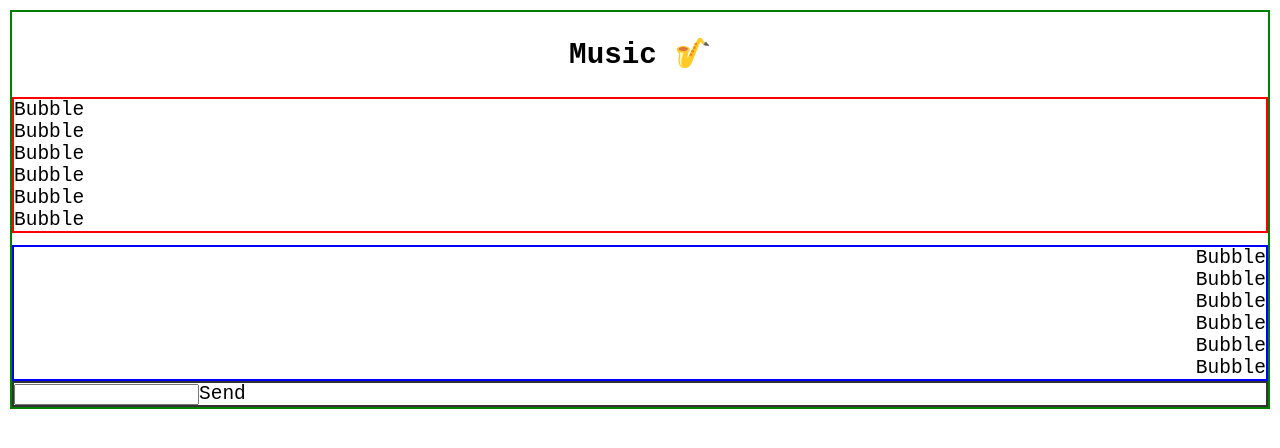
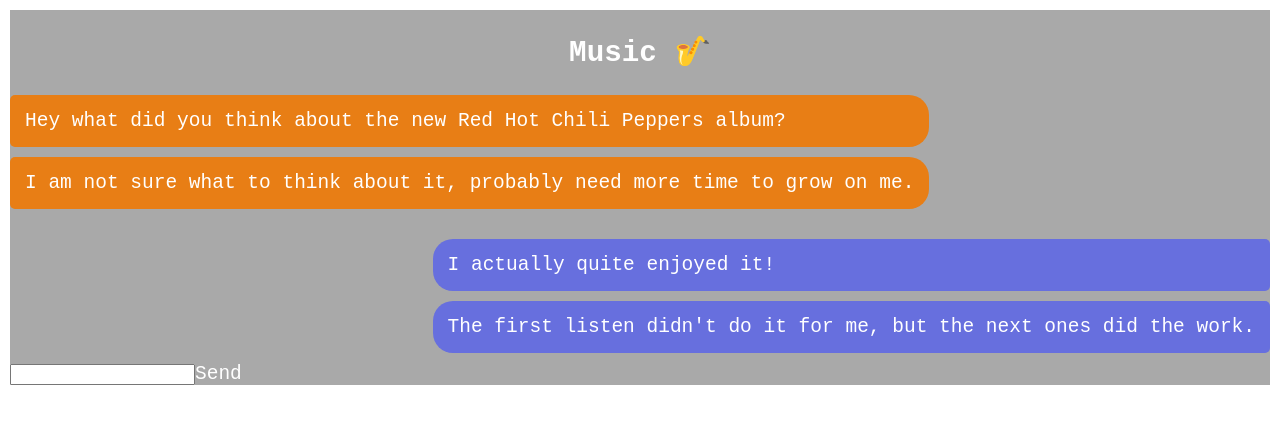
Before and after one commit to frustrabe/chatrooms-app-v1.0, a React (Create React App) app: page /chatrooms/1 in a window 1280 px wide. Shown: the top 448 px of the page. Built offline with nearby package versions, Linux system fonts and the light colour scheme.

Commit message:
styling of the message bubbles and overall look, more dummy data

```diff
--- a/src/App.css
+++ b/src/App.css
@@ -51,7 +51,7 @@
   font-family: monospace;
   font-size: 2em;
   font-weight: bold;
-  border: 3px solid #333;
+  /*border: 3px solid #333;*/
   margin: 10px;
 }
 
@@ -61,7 +61,7 @@
   font-family: monospace;
   font-size: 2em;
   font-weight: bold;
-  border: 3px solid #333;
+  /*border: 3px solid #333;*/
   margin: 10px;
 }
 
@@ -91,7 +91,8 @@
   font-family: monospace;
   margin: 10px;
   font-size: 1.5em;
-  border: 2px solid green;
+  /*border: 2px solid green;*/
+  background-color: darkgray;
 }
 
 /* The style of room tag name*/
@@ -99,6 +100,7 @@
 h2 {
   display: flex;
   justify-content: center;
+  color: white;
 
 }
 
@@ -106,24 +108,49 @@
   display: flex;
 }*/
 
+/*Style of recieved messages container*/
+
 .recieved-messages {
   display: flex;
   justify-content: flex-start;
   align-content: space-around;
-  border: 2px solid red;
-  margin-bottom: 1%;
+  /*border: 2px solid red;*/
+  color: white;
+  margin-bottom: 20px;
 }
+
+/*Style of recieved messages text box*/
+.recieved-message-text {
+  padding: 15px;
+  min-height: 20px;
+  background: #e87e15;
+  border-radius: 5px 20px 20px 5px;
+  margin-bottom: 10px;
+}
+
+/*Style of sent messages container*/
 
 .sent-messages {
   display: flex;
   justify-content: flex-end;
   align-content: space-around;
-  border: 2px solid blue;
+  /*border: 2px solid blue;*/
+  color: white;
 }
 
+/*Style of sent messages text box*/
+
+.sent-message-text {
+  padding: 15px;
+  min-height: 20px;
+  background: #676fde;
+  border-radius: 20px 5px 5px 20px;
+  margin-bottom: 10px;
+}
 
 .Toolbox {
   display: flex;
   flex-direction: row;
-  border: 2px solid #333;
+  /*border: 2px solid #333;*/
+  color: white;
 }
--- a/src/components/Bubble.js
+++ /dev/null
@@ -1,7 +0,0 @@
-export default function Bubble() {
-    return (
-        <div className="Bubble">
-            Bubble
-        </div>
-    );
-}
--- /dev/null
+++ b/src/components/BubbleRecieved.js
@@ -0,0 +1,14 @@
+export default function BubbleRecieved() {
+    return (
+        <div className="BubbleRecieved">
+            <div className="recieved-message">
+                <div className="recieved-message-text">
+                    Hey what did you think about the new Red Hot Chili Peppers album?
+                </div>
+                <div className="recieved-message-text">
+                    I am not sure what to think about it, probably need more time to grow on me.
+                </div>
+            </div>
+        </div>
+    );
+}
--- /dev/null
+++ b/src/components/BubbleSent.js
@@ -0,0 +1,14 @@
+export default function BubbleSent() {
+    return (
+        <div className="BubbleSent">
+            <div className="sent-message">
+                <div className="sent-message-text">
+                    I actually quite enjoyed it!
+                </div>
+                <div className="sent-message-text">
+                    The first listen didn't do it for me, but the next ones did the work.
+                </div>
+            </div>
+        </div>
+    );
+}
--- a/src/components/Chatroom.js
+++ b/src/components/Chatroom.js
@@ -1,8 +1,9 @@
-import Messages from "./Messages";
+import MessagesRecieved from "./MessagesRecieved";
 import Toolbox from "./Toolbox";
 import { useParams } from "react-router-dom";
 import { getChatrooms } from "../data/chatrooms";
 import NotFound from "./NotFound";
+import MessagesSent from "./MessagesSent";
 
 export default function Chatroom({ id }) {
     //We find current opened chatroom id from route parameters
@@ -24,10 +25,10 @@
             <h2> {name} </h2>
             <div className="messages-window">
                 <div className="recieved-messages">
-                    <Messages />
+                    <MessagesRecieved />
                 </div>
                 <div className="sent-messages">
-                    <Messages />
+                    <MessagesSent />
                 </div>
             </div>
             <Toolbox />
--- a/src/components/Messages.js
+++ /dev/null
@@ -1,14 +0,0 @@
-import Bubble from "./Bubble";
-
-export default function Messages() {
-    return (
-        <div className="Messages">
-            <Bubble />
-            <Bubble />
-            <Bubble />
-            <Bubble />
-            <Bubble />
-            <Bubble />
-        </div>
-    );
-}
--- /dev/null
+++ b/src/components/MessagesRecieved.js
@@ -0,0 +1,9 @@
+import BubbleRecieved from "./BubbleRecieved";
+
+export default function MessagesRecieved() {
+    return (
+        <div className="MessagesRecieved">
+            <BubbleRecieved />
+        </div>
+    );
+}
--- /dev/null
+++ b/src/components/MessagesSent.js
@@ -0,0 +1,9 @@
+import BubbleSent from "./BubbleSent";
+
+export default function MessagesSent() {
+    return (
+        <div className="MessagesSent">
+            <BubbleSent />
+        </div>
+    );
+}
```
Also changed, not shown: src/data/messagesRecieved.js (added, +24 -0 lines), src/data/messagesSent.js (added, +25 -0 lines).
